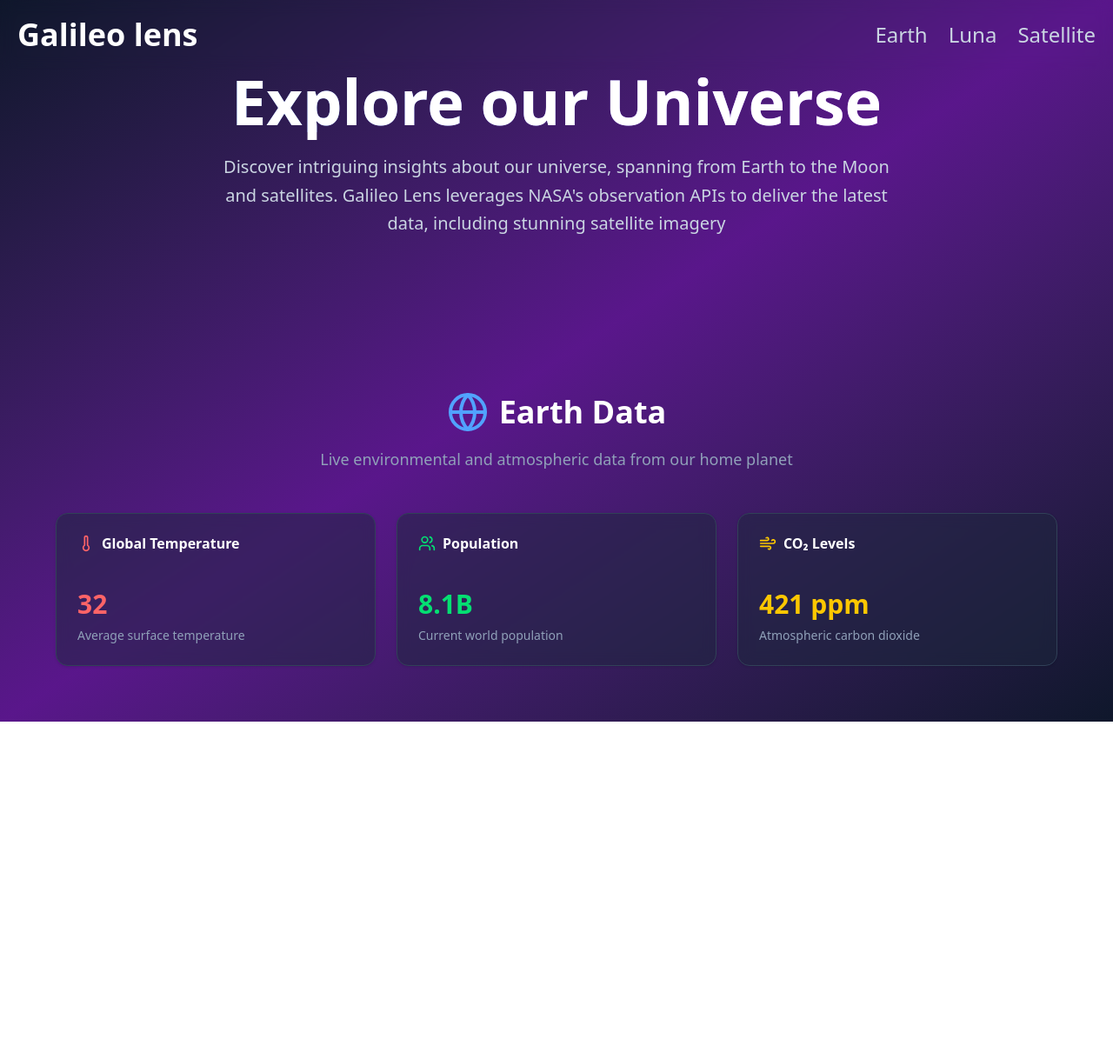
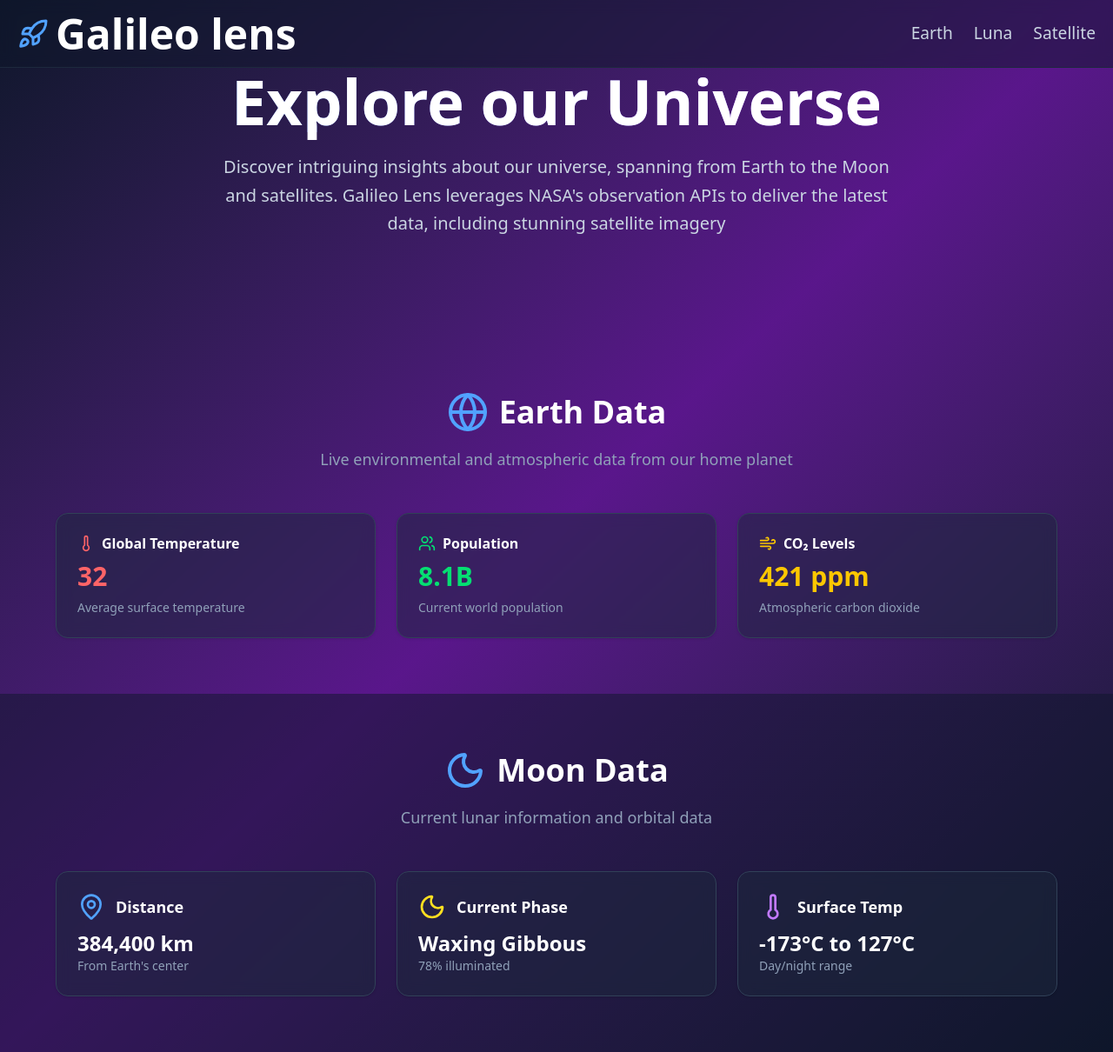
Before and after one commit to riacookie/galileo-lens, a Next.js app: page / in a window 1280 px wide. Shown: the whole page at 87% size. Before the commit the page ends 830 px from the top, so only its background shows below. Built offline with nearby package versions, Linux system fonts and the light colour scheme.

Commit message:
Add MoonSection component with lunar data display and refactor Nav and EarthSection for improved structure

```diff
--- a/src/app/components/EarthSection.tsx
+++ b/src/app/components/EarthSection.tsx
@@ -58,7 +58,7 @@
               key={s.id}
               className="border-slate-700 bg-slate-800/50 backdrop-blur-sm"
             >
-              <CardHeader className="pb-3">
+              <CardHeader>
                 <div className="flex items-center space-x-2">
                   <Icon className={`h-5 w-5 ${s.color}`} />
                   <CardTitle className="text-white">{s.title}</CardTitle>
--- /dev/null
+++ b/src/app/components/MoonSection.tsx
@@ -0,0 +1,82 @@
+import Section from "@/components/Section";
+import {
+  Card,
+  CardContent,
+  CardDescription,
+  CardHeader,
+  CardTitle,
+} from "@/components/ui/card";
+import { LucideIcon, MapPin, Moon, Thermometer } from "lucide-react";
+
+const stats: {
+  id: string;
+  title: string;
+  value: string;
+  description: string;
+  icon: LucideIcon;
+  color: string;
+}[] = [
+  {
+    id: "distancce",
+    title: "Distance",
+    value: "384,400 km",
+    description: "From Earth's center",
+    icon: MapPin,
+    color: "text-blue-400",
+  },
+  {
+    id: "currentPhase",
+    title: "Current Phase",
+    value: "Waxing Gibbous",
+    description: "78% illuminated",
+    icon: Moon,
+    color: "text-yellow-300",
+  },
+  {
+    id: "surfaceTemp",
+    title: "Surface Temp",
+    value: "-173°C to 127°C",
+    description: "Day/night range",
+    icon: Thermometer,
+    color: "text-purple-400",
+  },
+];
+
+export default function MoonSection() {
+  return (
+    <Section
+      id="moon"
+      title="Moon Data"
+      icon={Moon} // Replace with a moon icon if available
+      subtitle="Current lunar information and orbital data"
+      className="bg-slate-900/50"
+    >
+      <div className="mx-auto grid max-w-6xl grid-cols-1 gap-6 md:grid-cols-2 lg:grid-cols-3">
+        {stats.map((s) => {
+          const Icon = s.icon;
+          return (
+            <Card
+              key={s.id}
+              className="border-slate-700 bg-slate-800/50 backdrop-blur-sm"
+            >
+              <CardHeader>
+                <div className="flex items-center">
+                  <Icon className={`mr-3 h-8 w-8 ${s.color}`} />
+                  <CardTitle className="text-lg font-semibold text-white">
+                    {s.title}
+                  </CardTitle>
+                </div>
+              </CardHeader>
+              <CardContent>
+                <div className="text-2xl font-bold text-white">{s.value}</div>
+                <CardDescription className="text-slate-400">
+                  {s.description}
+                </CardDescription>
+              </CardContent>
+            </Card>
+          );
+        })}
+      </div>
+    </Section>
+  );
+}
--- a/src/app/components/Nav.tsx
+++ b/src/app/components/Nav.tsx
@@ -1,21 +1,33 @@
 "use client";
 import React, { useRef } from "react";
 import Link from "next/link";
+import { Rocket } from "lucide-react";
 const Nav: React.FC = () => {
   const navbarRef = useRef<HTMLElement | null>(null);
 
   return (
-    <header className="bg-white-900/50 fixed top-0 right-0 left-0 z-50 border-b border-none backdrop-blur-sm">
-      <nav ref={navbarRef} id="navbar" className="flex justify-between p-5">
-        <Link className="text-4xl font-bold text-white" href="../">
-          Galileo lens
-        </Link>
+    <header className="bg-white-900/50 fixed top-0 right-0 left-0 z-50 border-b border-slate-800 bg-slate-900/50 backdrop-blur-sm">
+      <nav
+        ref={navbarRef}
+        id="navbar"
+        className="flex justify-between px-5 py-3"
+      >
+        {/* Title and icon */}
+        <div className="flex items-center space-x-2">
+          <Rocket className="h-[clamp(1.5rem,3.5vw,2.25rem)] w-[clamp(1.5rem,3.5vw,2.25rem)] flex-shrink-0 text-blue-400" />
+          <Link
+            className="text-4xl text-[clamp(1.5rem,4vw,3rem)] font-bold text-white"
+            href="../"
+          >
+            Galileo lens
+          </Link>
+        </div>
 
-        <div className="space--4 flex items-center">
-          <ul className="flex space-x-6 text-2xl">
+        <div className="space-4 flex items-center">
+          <ul className="flex space-x-6">
             <li className="nav-underline-animate">
               <Link
-                className="nav-text-hover inline-block text-slate-300 duration-300 ease-in-out"
+                className="nav-text-hover inline-block text-base text-[clamp(1rem,1.5vw,1.25rem)] text-slate-300 duration-300 ease-in-out"
                 href="../earth"
               >
                 Earth
@@ -23,7 +35,7 @@
             </li>
             <li className="nav-underline-animate">
               <Link
-                className="nav-text-hover inline-block text-slate-300 duration-300 ease-in-out"
+                className="nav-text-hover inline-block text-base text-[clamp(1rem,1.5vw,1.25rem)] text-slate-300 duration-300 ease-in-out"
                 href="../luna"
               >
                 Luna
@@ -31,7 +43,7 @@
             </li>
             <li className="nav-underline-animate">
               <Link
-                className="nav-text-hover inline-block text-slate-300 duration-300 ease-in-out"
+                className="nav-text-hover inline-block text-base text-[clamp(1rem,1.5vw,1.25rem)] text-slate-300 duration-300 ease-in-out"
                 href="../satellite"
               >
                 Satellite
--- a/src/app/page.tsx
+++ b/src/app/page.tsx
@@ -1,4 +1,5 @@
 import EarthSection from "@/app/components/EarthSection";
+import MoonSection from "./components/MoonSection";
 
 export default function Home() {
   return (
@@ -20,6 +21,7 @@
       </section>
 
       <EarthSection />
+      <MoonSection />
     </div>
   );
 }
--- a/src/components/Section.tsx
+++ b/src/components/Section.tsx
@@ -7,6 +7,7 @@
   icon?: LucideIcon;
   subtitle?: React.ReactNode;
   children?: React.ReactNode;
+  className?: string;
 };
 
 const Section: React.FC<SectionProps> = ({
@@ -15,9 +16,10 @@
   icon: Icon,
   subtitle,
   children,
+  className = "",
 }) => {
   return (
-    <section id={id} className="px-4 py-16">
+    <section id={id} className={`px-4 py-16 ${className}`}>
       <div className="container mx-auto">
         <div className="mb-12 text-center">
           <div className="mb-4 flex items-center justify-center">
--- a/src/components/ui/card.tsx
+++ b/src/components/ui/card.tsx
@@ -7,8 +7,8 @@
     <div
       data-slot="card"
       className={cn(
-        "bg-card text-card-foreground flex flex-col gap-6 rounded-xl border py-6 shadow-sm",
-        className
+        "bg-card text-card-foreground flex flex-col gap-1 rounded-xl border py-6 shadow-sm",
+        className,
       )}
       {...props}
     />
@@ -21,7 +21,7 @@
       data-slot="card-header"
       className={cn(
         "@container/card-header grid auto-rows-min grid-rows-[auto_auto] items-start gap-1.5 px-6 has-data-[slot=card-action]:grid-cols-[1fr_auto] [.border-b]:pb-6",
-        className
+        className,
       )}
       {...props}
     />
@@ -54,7 +54,7 @@
       data-slot="card-action"
       className={cn(
         "col-start-2 row-span-2 row-start-1 self-start justify-self-end",
-        className
+        className,
       )}
       {...props}
     />
```
